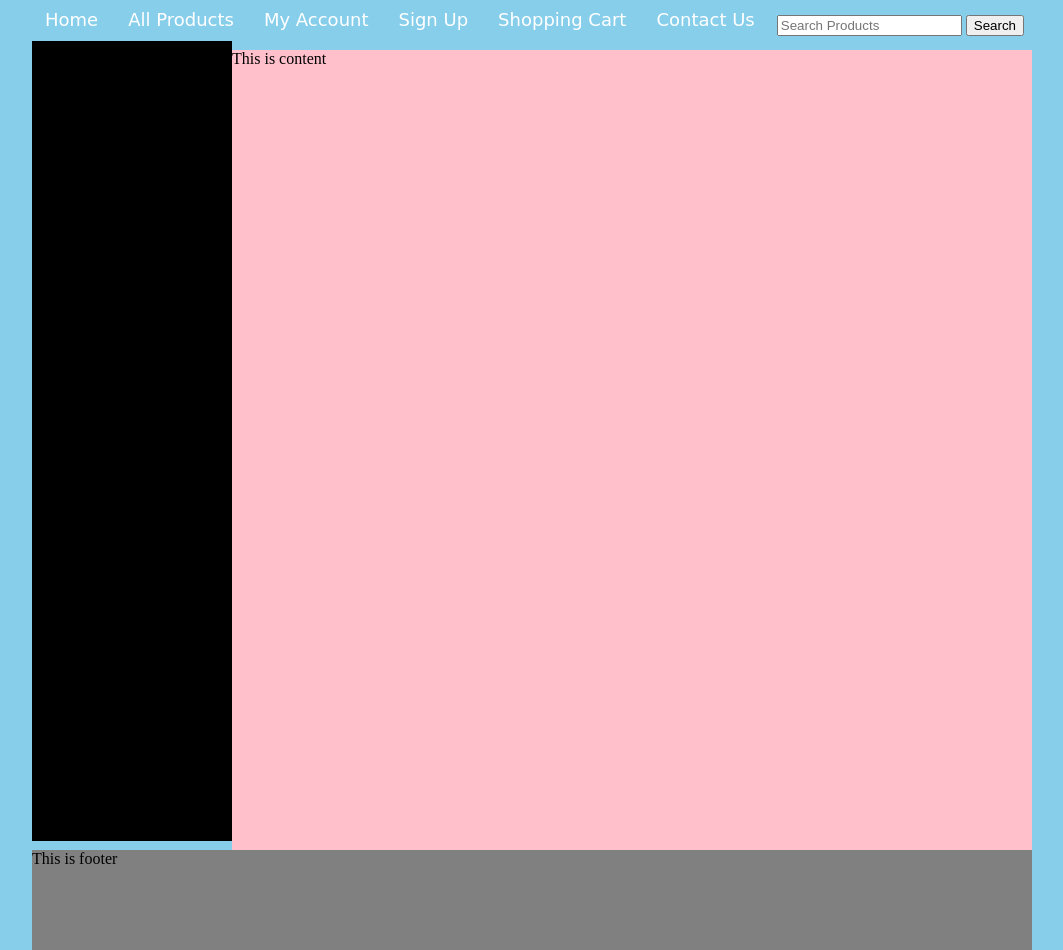
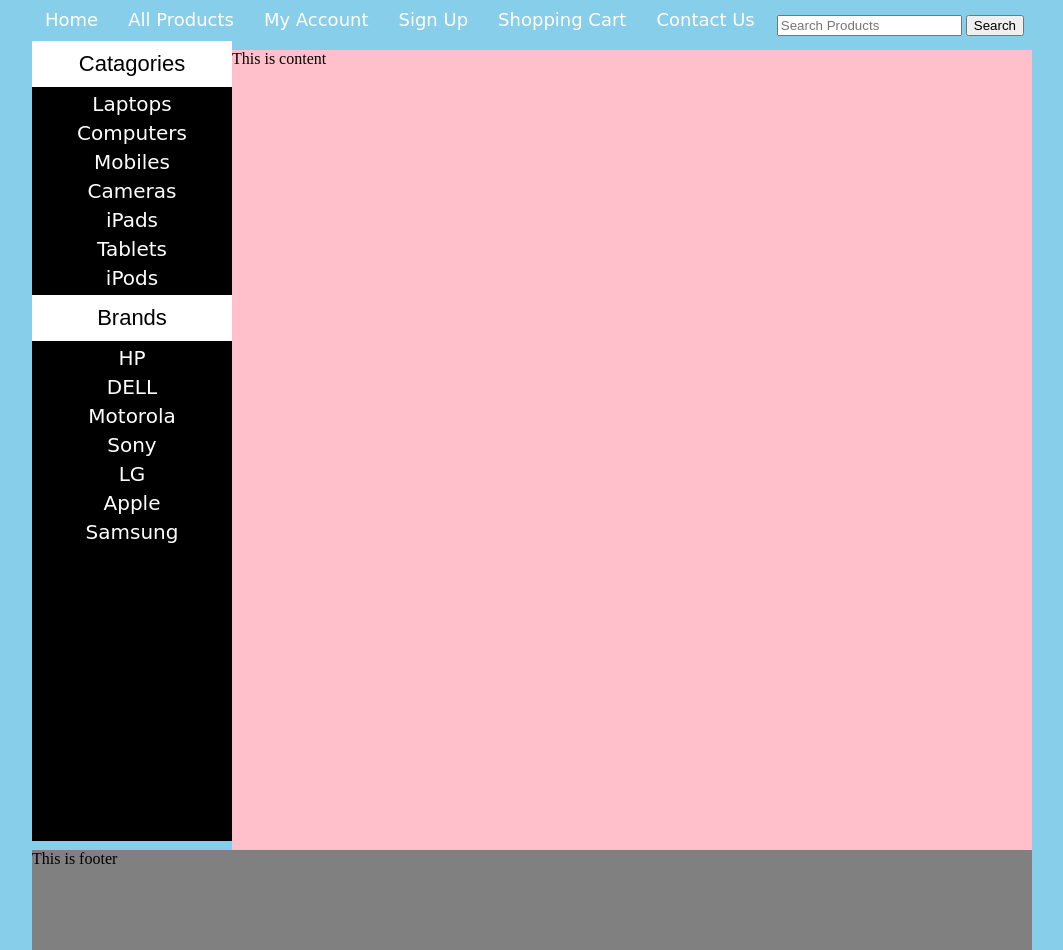
Before and after one commit to tanvir8269/ecommerce, a PHP site: page / in a window 1280 px wide. Shown: the part 300-1250 px from the top of the page, without its empty margins (108-1171 px from the left). Run offline with PHP 8.4, Linux system fonts and the light colour scheme.

Commit message:
added sidebar html and css code

```diff
--- a/index.php
+++ b/index.php
@@ -29,10 +29,36 @@
 		</div>
 		<div class="content-wrapper">
 
-			<div id="sidebar">This is sidebar</div>
+			<div id="sidebar">
+				<div id="sidebar_title">Catagories</div>
+
+				<ul id="cats">
+					<li><a href="#">Laptops</a></li>
+					<li><a href="#">Computers</a></li>
+					<li><a href="#">Mobiles</a></li>
+					<li><a href="#">Cameras</a></li>
+					<li><a href="#">iPads</a></li>
+					<li><a href="#">Tablets</a></li>
+					<li><a href="#">iPods</a></li>
+				</ul>
+
+				<div id="sidebar_title">Brands</div>
+
+				<ul id="cats">
+					<li><a href="#">HP</a></li>
+					<li><a href="#">DELL</a></li>
+					<li><a href="#">Motorola</a></li>
+					<li><a href="#">Sony</a></li>
+					<li><a href="#">LG</a></li>
+					<li><a href="#">Apple</a></li>
+					<li><a href="#">Samsung</a></li>
+				</ul>
+
+			</div>
 
 			<div id="content_area">This is content</div>
 		</div>
+
 		<div id="footer">This is footer</div>
 	</div>
 </body>
--- a/styles/styles.css
+++ b/styles/styles.css
@@ -19,6 +19,42 @@
 	float:left;
 	background:black;
 }
+
+#sidebar_title{
+	background:white;
+	color:black;
+	font-size:22px;
+	font-family:arial;
+	padding:10px;
+	text-align:center;
+}
+
+#cats{
+	text-align:center;
+}
+
+#cats li{
+	list-style:none;
+	margin:5px;
+}
+
+#cats a {
+	color:white;
+	padding:8px;
+	margin:5px;
+	text-align:center;
+	font-size:20px;
+	font-family:COMIC SANS MS;
+	text-decoration:none;
+}
+
+#cats a:hover{
+	color:orange;
+	font-weight:bolder;
+	text-decoration:underline;
+
+}
+
 
 #content_area{
 	width:800px;
```
